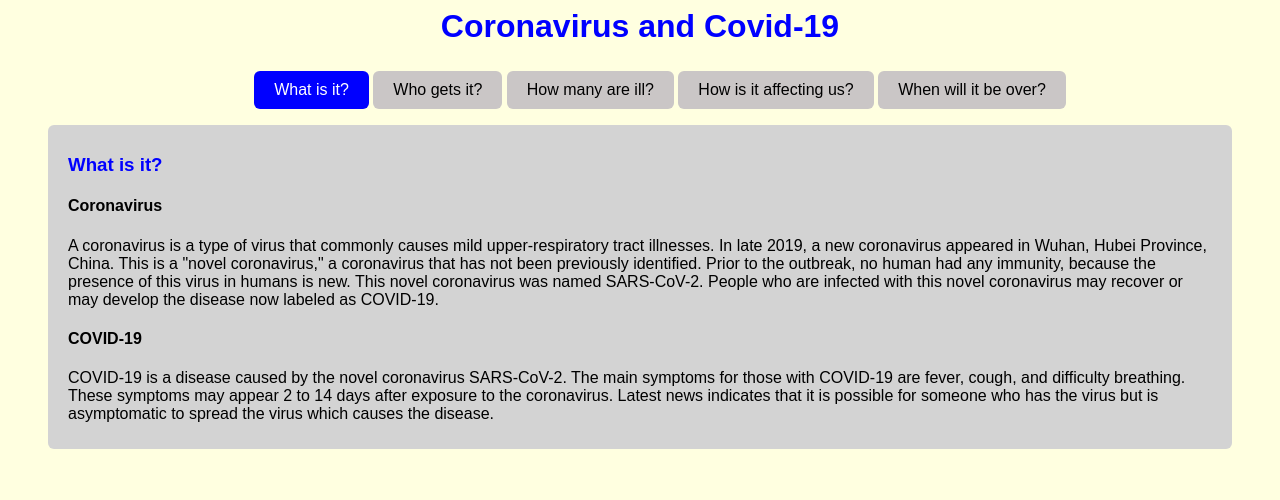
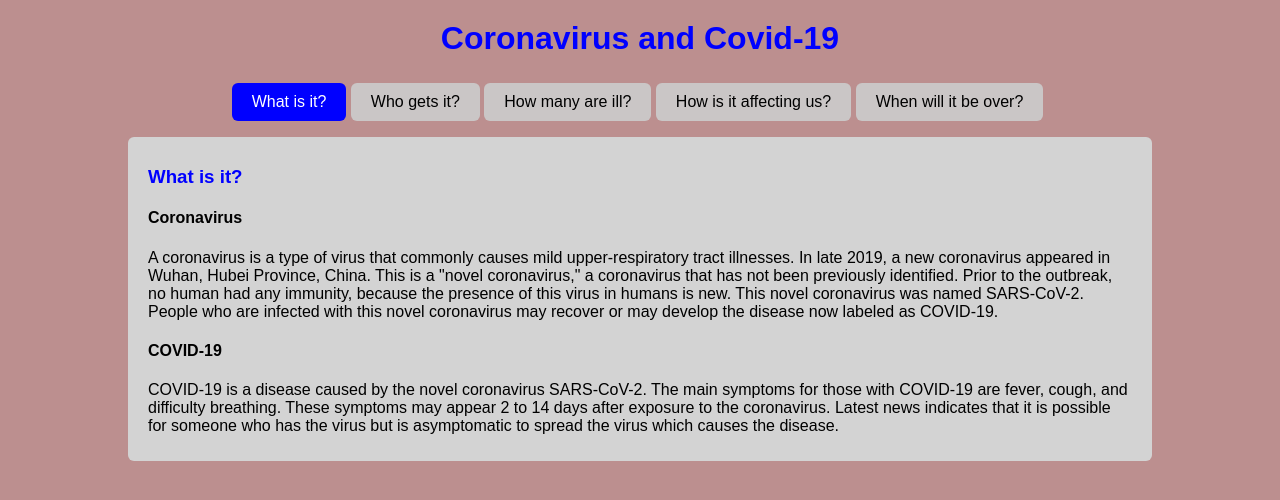
Before and after one commit to jcboydSD/s20-TabbedContent, a plain HTML site: page index.html in a window 1280 px wide. Drawn offline with Linux system fonts and the light colour scheme.

Commit message:
Version 3 with minor style adjustments

```diff
--- a/style.css
+++ b/style.css
@@ -1,20 +1,20 @@
 body {
-    background: lightyellow;
+    background: rosybrown;
     font-family: Arial, Helvetica, sans-serif;
     font-size: normal;
+    width: 80%;
+    margin: auto;
 }
 h1 {
+    margin-top: 20px;
     text-align: center;
 }
 h1, h3 {
     color: blue;
 }
-.container {
-    margin: 40px;
-    margin-top: 10px;
-}
 .tabs > ul {
     text-align: center;
+    margin-left: -45px;
 }
 .tabs .trigger {
     list-style-type: none;
```
